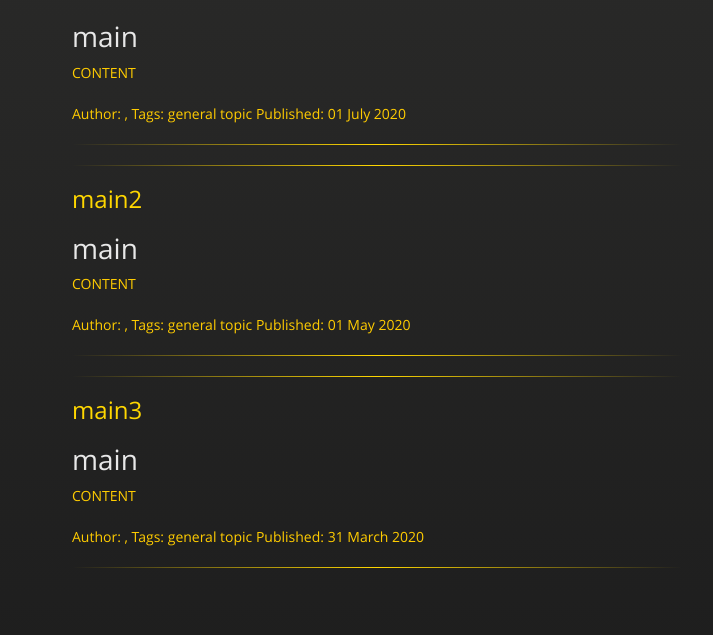
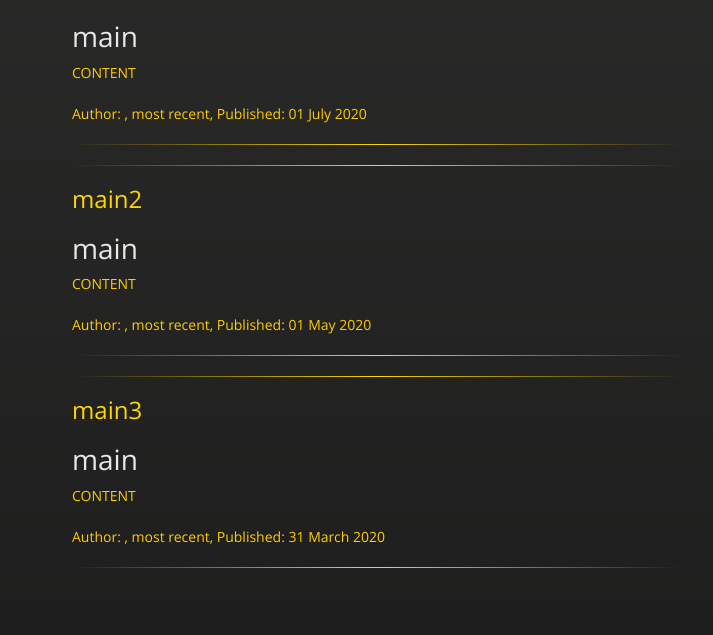
Before and after one commit to nadathos/nadathos.github.io, a Jekyll site: the page built from index.md, in a window 1280 px wide. Shown: the part 1010-1645 px from the top of the page, without its empty margins (283-996 px from the left). Built offline with Jekyll 4.4.1, drawn with Linux system fonts in a browser that asks for light colours.

Commit message:
show up to 3 similar posts by tag, else show most recent ones

```diff
--- a/index.md
+++ b/index.md
@@ -13,6 +13,7 @@ permalink: /
     {% for post in PostsByDate limit:1 %}
     <hr class="fadinggrad">
     {% assign newest_post = post %}
+    {% assign newest_tags = post.tags%}
         <a style="display:block;" href="{{ post.url }}">
           <div>
             <div>
@@ -37,29 +38,87 @@ permalink: /
 </ul>
 </div>
 
+<div class="relatedPosts">
+
+
+
+</div>
+
 <div style="padding-top:3%">
 <h2 id="left"> Similar: </h2>
 <ul style="list-style: none;">
   <li>
-    {% for post in PostsByDate limit:3 offset:1 %}
-    {% if post %}
-    <hr class="fadinggrad">
-    {% endif %}
-        <a style="display:block;" href="{{ post.url }}">
-          <div>
+    {% comment %}---> from https://stackoverflow.com/questions/25348389/jekyll-and-liquid-show-related-posts-by-amount-of-equal-tags-2 {% endcomment %}
+    {% comment %}---> the maximum number of related to posts
+                      to be printed {% endcomment %}
+    {% assign maxRelated = 3 %}
+
+    {% comment %}---> the minimum number of common tags
+                      to have for a post to be considered
+                      as a related post {% endcomment %}
+    {% assign minCommonTags =  1 %}
+
+    {% assign maxRelatedCounter = 0 %}
+
+    {% for post in PostsByDate offset:1 %}
+      {% assign sameTagCount = 0 %}
+      {% assign commonTags = '' %}
+
+      {% for tag in post.tags %}
+        {% comment %}---> Only compare if post is
+                          not same as current page {% endcomment %}
+        {% if post.url != page.url %}
+          {% if page.tags contains tag %}
+            {% assign sameTagCount = sameTagCount | plus: 1 %}
+            {% capture tagmarkup %} <span class="label label-default">{{ tag }}</span> {% endcapture %}
+            {% assign commonTags = commonTags | append: tagmarkup %}
+          {% endif %}
+        {% endif %}
+      {% endfor %}
+
+      {% if sameTagCount >= minCommonTags %}
+      <hr class="fadinggrad">
+          <a style="display:block;" href="{{ post.url }}">
             <div>
-              <h2 style="color:gold">{{ post.title }}</h2>
-              {%if post.excerpt%}
-                <p>{{post.excerpt}}</p>
-              {%endif%}
-              <p> Author: {{post.author}}, Tags: {% for tag in post.tags limit: 3 %} {{tag}}{% endfor %} Published: {{post.date | date_to_long_string }}</p>
-              {% if post %}
-              <hr class="fadinggrad">
-              {% endif %}
+              <div>
+                <h2 style="color:gold">{{ post.title }}</h2>
+                {%if post.excerpt%}
+                  <p>{{post.excerpt}}</p>
+                {%endif%}
+                <p> Author: {{post.author}}, Published: {{post.date | date_to_long_string }}, Common Tags: {{commonTags}}</p>
+                {% if post %}
+                <hr class="fadinggrad">
+                {% endif %}
+              </div>
             </div>
-          </div>
-        </a>
-    {% endfor %}
+          </a>
+      {% endif %}
+
+      {% if maxRelatedCounter >= maxRelated %}
+              {% break %}
+      {% endif %}
+      {% endfor %}
+
+      {% assign NumSimilarMissing =  maxRelated| plus: -maxRelatedCounter %}
+      {%if NumSimilarMissing != 0%}
+      {% for post in PostsByDate limit: NumSimilarMissing offset:1 %}
+      <hr class="fadinggrad">
+          <a style="display:block;" href="{{ post.url }}">
+            <div>
+              <div>
+                <h2 style="color:gold">{{ post.title }}</h2>
+                {%if post.excerpt%}
+                  <p>{{post.excerpt}}</p>
+                {%endif%}
+                <p> Author: {{post.author}}, most recent, Published: {{post.date | date_to_long_string }}</p>
+                {% if post %}
+                <hr class="fadinggrad">
+                {% endif %}
+              </div>
+            </div>
+          </a>
+      {% endfor %}
+      {% endif %}
   </li>
 </ul>
 </div>
```
